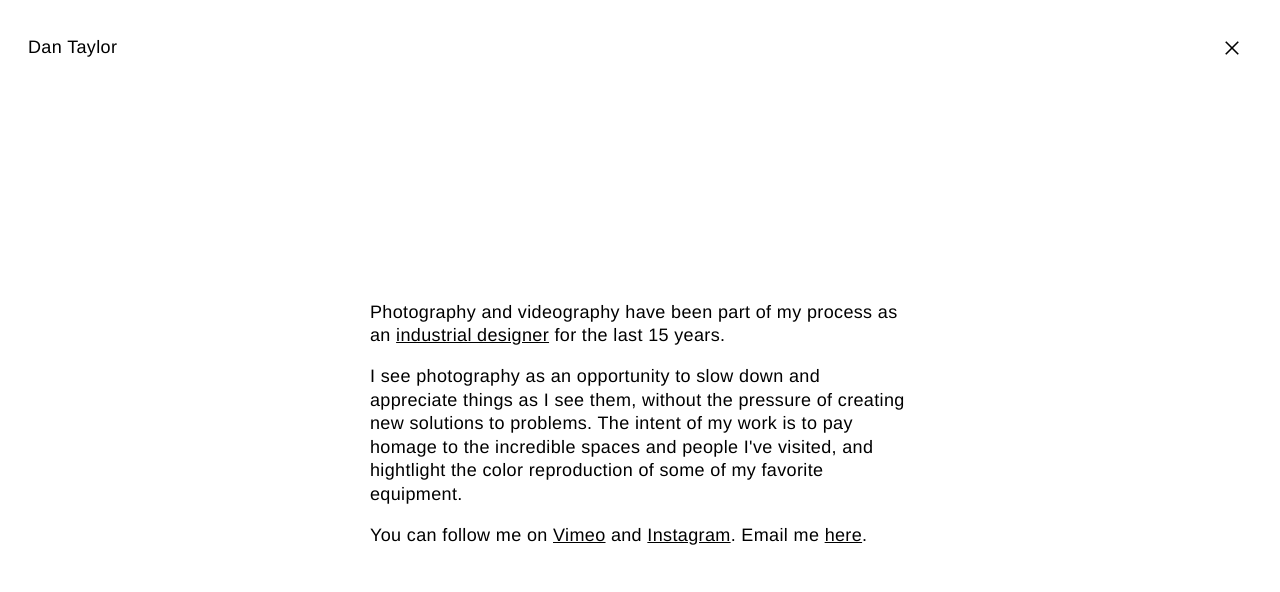
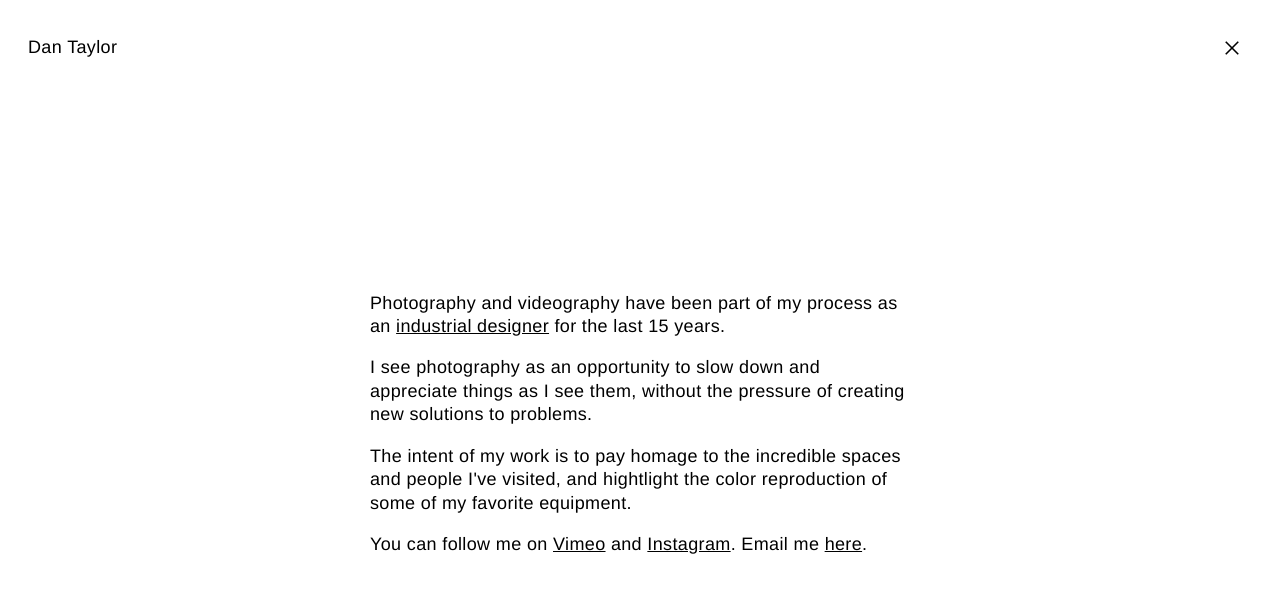
Before and after one commit to pedestriantactics/photos, a SvelteKit app: page /about in a window 1280 px wide. Shown: the top 592 px of the page. Built offline with nearby package versions, Linux system fonts and the light colour scheme.

Commit message:
para break

```diff
--- a/src/routes/about/+page.svelte
+++ b/src/routes/about/+page.svelte
@@ -37,7 +37,10 @@
         <div id="description">
             <p>Photography and videography have been part of my process as an <a href="https://danandrewtaylor.com">industrial designer</a> for the last 15 years.
             </p>
-            <p>I see photography as an opportunity to slow down and appreciate things as I see them, without the pressure of creating new solutions to problems. The intent of my work is to pay homage to the incredible spaces and people I've visited, and hightlight the color reproduction of some of my favorite equipment.
+            <p>I see photography as an opportunity to slow down and appreciate things as I see them, without the pressure of creating new solutions to problems.
+            </p>
+            <p>
+            The intent of my work is to pay homage to the incredible spaces and people I've visited, and hightlight the color reproduction of some of my favorite equipment.
             <p>
                 You can follow me on <a href="https://vimeo.com/danandrewtaylor">Vimeo</a> and <a href="https://www.instagram.com/danandrewtaylor/">Instagram</a>. Email me <a href="./" onclick={openMail}>here</a>.
             </p>
```
